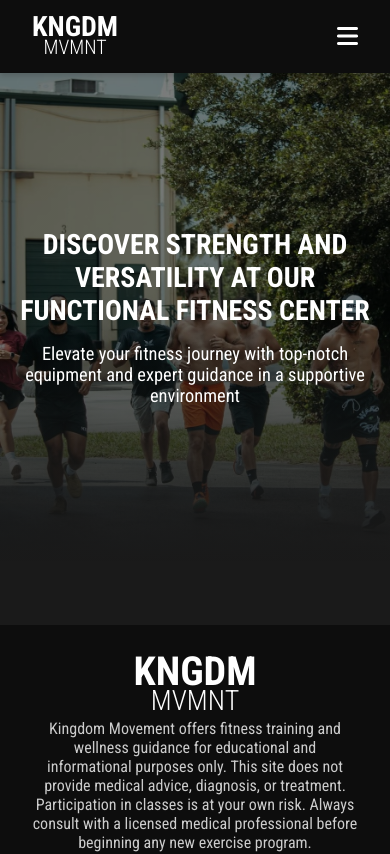
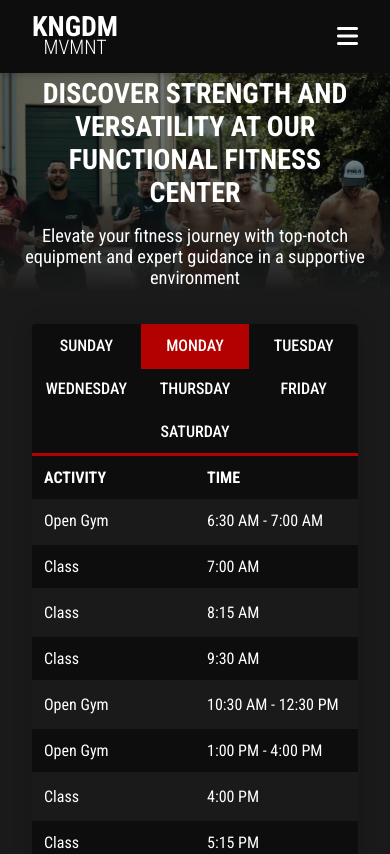
Before and after one commit to gilmerperez/kingdom-movement, a React (Vite) app: page /schedule in a window 390 px wide. Shown: the top 854 px of the page. Built offline with nearby package versions, Linux system fonts and the light colour scheme.

Commit message:
Added table with correct content and styled it

```diff
--- a/src/index.css
+++ b/src/index.css
@@ -3,12 +3,12 @@
 
 /* Light Mode */
 html[data-theme="light"] {
-  --header-bg-color: hsl(0, 0%, 97.25%);
-  --bg-color: hsl(0, 0%, 95%);
+  --header-bg-color: hsl(0, 0%, 100%);
+  --bg-color: hsl(0, 0%, 90%);
   --text-primary: hsl(0, 0%, 0%);
   --text-secondary: hsl(0, 0%, 10%);
   --primary: hsl(0, 100%, 35%);
-  --footer-bg-color: hsl(0, 0%, 97.25%);
+  --footer-bg-color: hsl(0, 0%, 100%);
   --grey: hsl(0, 0%, 90%);
   --grey-text: hsl(0, 0%, 20%);
   --button-color: hsl(0, 0%, 0%);
--- a/src/pages/Schedule/Schedule.jsx
+++ b/src/pages/Schedule/Schedule.jsx
@@ -1,5 +1,6 @@
-import { useEffect } from "react";
 import styles from "./Schedule.module.css";
+import { useEffect, useState } from "react";
+import scheduleData from "../../data/schedule.json";
 import runningImage from "../../assets/images/running.jpg";
 
 function Schedule() {
@@ -8,13 +9,37 @@ function Schedule() {
     document.title = "Kingdom Movement | Schedule";
   }, []);
 
+  const [selectedDay, setSelectedDay] = useState("monday");
+  const days = ["sunday", "monday", "tuesday", "wednesday", "thursday", "friday", "saturday"];
+
+  const handleDaySelect = (day) => {
+    setSelectedDay(day);
+  };
+
+  const getDayDisplayName = (day) => {
+    const dayNames = {
+      sunday: "SUNDAY",
+      monday: "MONDAY",
+      tuesday: "TUESDAY",
+      wednesday: "WEDNESDAY",
+      thursday: "THURSDAY",
+      friday: "FRIDAY",
+      saturday: "SATURDAY",
+    };
+    return dayNames[day];
+  };
+
+  const selectedDayData = scheduleData.schedule[selectedDay];
+
   return (
     <>
       {/* Hero Banner */}
       <section className={styles.heroBanner}>
+        {/* Background Image */}
         <div className={styles.heroImage}>
           <img src={runningImage} alt="People running together" />
           <div className={styles.heroOverlay}>
+            {/* Text Content */}
             <div className={styles.heroContent}>
               <h1>DISCOVER STRENGTH AND VERSATILITY AT OUR FUNCTIONAL FITNESS CENTER</h1>
               <p>
@@ -24,8 +49,59 @@ function Schedule() {
           </div>
         </div>
       </section>
+
       <main>
-        <section className={styles.scheduleContainer}></section>
+        <section className={styles.scheduleContainer}>
+          {/* Schedule */}
+          <div className={styles.scheduleWrapper}>
+            {/* Day Tabs */}
+            <div className={styles.dayTabs}>
+              {days.map((day) => (
+                <button
+                  key={day}
+                  className={`${styles.dayTab} ${selectedDay === day ? styles.activeTab : ""}`}
+                  onClick={() => handleDaySelect(day)}
+                >
+                  {getDayDisplayName(day)}
+                </button>
+              ))}
+            </div>
+            {/* Schedule Content */}
+            <div className={styles.scheduleContent}>
+              {selectedDayData.status === "Closed" ? (
+                // Closed Message
+                <div className={styles.closedMessage}>
+                  <h2 className={styles.closedMessageTitle}>CLOSED</h2>
+                  <p className={styles.closedMessageText}>
+                    We are closed on Sundays <br /> Come back tomorrow!
+                  </p>
+                </div>
+              ) : (
+                // Schedule Table
+                <div className={styles.scheduleTable}>
+                  {/* Header */}
+                  <div className={styles.tableHeader}>
+                    <div className={styles.activityHeader}>ACTIVITY</div>
+                    <div className={styles.timeHeader}>TIME</div>
+                  </div>
+                  <div>
+                    {/* Content */}
+                    {selectedDayData.activities.map((activity, index) => (
+                      <div key={index} className={styles.tableRow}>
+                        <div className={styles.activityCell}>
+                          <span className={styles.activityType}>{activity.type}</span>
+                        </div>
+                        <div className={styles.timeCell}>
+                          <span className={styles.timeText}>{activity.time}</span>
+                        </div>
+                      </div>
+                    ))}
+                  </div>
+                </div>
+              )}
+            </div>
+          </div>
+        </section>
       </main>
     </>
   );
--- a/src/pages/Schedule/Schedule.module.css
+++ b/src/pages/Schedule/Schedule.module.css
@@ -1,3 +1,4 @@
+/* Hero Banner */
 .heroBanner {
   width: 100%;
   overflow: hidden;
@@ -39,18 +40,21 @@
   margin: 0 auto;
   max-width: 1200px;
   text-align: center;
+  transition: 0.3s ease-in;
   color: hsl(0, 0%, 100%);
 }
 
 .heroContent h1 {
   font-size: 3rem;
   margin-bottom: 1rem;
+  transition: 0.3s ease-in;
 }
 
 .heroContent p {
   margin: 0 auto;
   max-width: 800px;
   font-size: 1.75rem;
+  transition: 0.3s ease-in;
 }
 
 .scheduleContainer {
@@ -64,11 +68,128 @@
   justify-content: center;
 }
 
+/* Schedule */
+.scheduleWrapper {
+  width: 100%;
+  overflow: hidden;
+  border-radius: 8px;
+  box-shadow: 0px 0px 20px hsla(0, 0%, 0%, 0.15);
+}
+
+.dayTabs {
+  display: flex;
+  flex-wrap: wrap;
+  border-bottom: 3px solid var(--primary);
+  background-color: var(--header-bg-color);
+}
+
+.dayTab {
+  flex: 1;
+  padding: 1rem;
+  background: none;
+  font-weight: 500;
+  font-size: 1.5rem;
+  position: relative;
+  transition: 0.3s ease-in;
+}
+
+.dayTab:hover {
+  background-color: var(--bg-color);
+}
+
+.activeTab {
+  color: hsl(0, 0%, 100%);
+  background-color: var(--primary);
+}
+
+.activeTab::after {
+  left: 0;
+  width: 100%;
+  height: 2px;
+  content: "";
+  bottom: -2px;
+  position: absolute;
+  background-color: var(--primary);
+}
+
+/* Schedule Content */
+.scheduleContent {
+  min-height: 400px;
+}
+
+/* Closed Message */
+.closedMessage {
+  padding: 7rem;
+  font-style: italic;
+}
+
+.closedMessageTitle {
+  font-size: 3rem;
+  font-weight: 700;
+  margin-bottom: 0.25rem;
+  color: hsl(0, 0%, 0%);
+  transition: 0.3s ease-in;
+}
+
+.closedMessageText {
+  font-weight: 500;
+  font-size: 1.5rem;
+  transition: 0.3s ease-in;
+  color: hsl(0, 0%, 45%);
+}
+
+/* Schedule Table */
+.scheduleTable {
+  width: 100%;
+}
+
+.tableHeader {
+  display: grid;
+  font-weight: 700;
+  font-size: 1.25rem;
+  color: var(--text-primary);
+  grid-template-columns: 1fr 1fr;
+  background-color: var(--header-bg-color);
+}
+
+.activityHeader,
+.timeHeader {
+  padding: 0.75rem;
+  text-align: left;
+}
+
+.tableRow {
+  display: grid;
+  transition: 0.2s ease-in;
+  grid-template-columns: 1fr 1fr;
+  background-color: var(--bg-color);
+  border-bottom: 3px solid var(--bg-color);
+}
+
+.tableRow:nth-child(even) {
+  background-color: var(--header-bg-color);
+}
+
+.tableRow:hover {
+  border-bottom: 3px solid var(--primary);
+}
+
+.activityCell,
+.timeCell {
+  display: flex;
+  padding: 0.75rem;
+  text-align: left;
+  align-items: center;
+}
+
+.activityType,
+.timeText {
+  font-weight: 400;
+  font-size: 1.25rem;
+}
+
 @media (max-width: 768px) {
-  .heroImage {
-    padding-bottom: 125%;
-  }
-
+  /* Hero Banner */
   .heroContent {
     padding: 1.75rem;
   }
@@ -76,20 +197,98 @@
   .heroContent h1 {
     font-size: 2.25rem;
   }
+
   .heroContent p {
     font-size: 1.5rem;
+  }
+
+  /* Schedule */
+  .scheduleWrapper {
+    border-radius: 6px;
+  }
+
+  .dayTab {
+    font-size: 1.25rem;
+  }
+
+  /* Schedule Content */
+  .scheduleContent {
+    min-height: 300px;
+  }
+
+  /* Closed Message */
+  .closedMessage {
+    padding: 5rem;
+  }
+
+  .closedMessageTitle {
+    font-size: 2.75rem;
+  }
+
+  .closedMessageText {
+    font-size: 1.25rem;
+  }
+
+  /* Schedule Table */
+  .tableHeader {
+    font-size: 1.25rem;
+  }
+
+  .activityType,
+  .timeText {
+    font-size: 1.25rem;
   }
 }
 
 @media (max-width: 480px) {
+  /* Hero Banner */
   .heroContent {
-    padding: 1.25rem;
+    padding: 1.5rem;
   }
 
   .heroContent h1 {
     font-size: 1.75rem;
   }
+
   .heroContent p {
     font-size: 1.15rem;
   }
+
+  /* Schedule */
+  .scheduleWrapper {
+    border-radius: 4px;
+  }
+
+  .dayTab {
+    font-size: 1rem;
+    padding: 0.75rem;
+  }
+
+  /* Schedule Content */
+  .scheduleContent {
+    min-height: 200px;
+  }
+
+  /* Closed Message */
+  .closedMessage {
+    padding: 3rem;
+  }
+
+  .closedMessageTitle {
+    font-size: 2.5rem;
+  }
+
+  .closedMessageText {
+    font-size: 1rem;
+  }
+
+  /* Schedule Table */
+  .tableHeader {
+    font-size: 1rem;
+  }
+
+  .activityType,
+  .timeText {
+    font-size: 1rem;
+  }
 }
```
